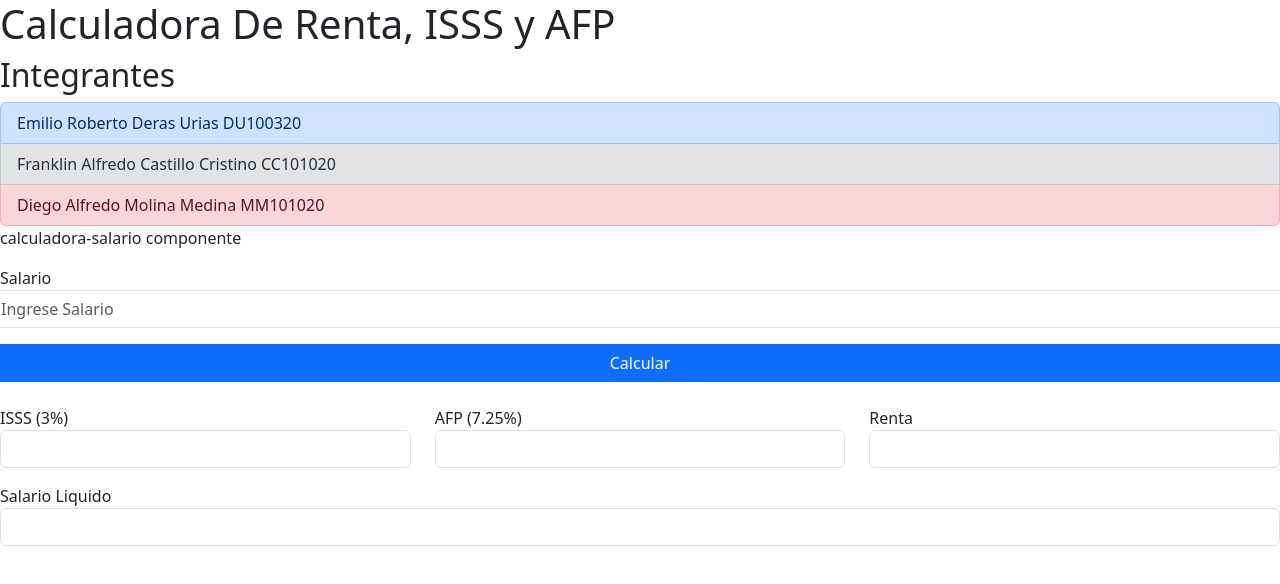
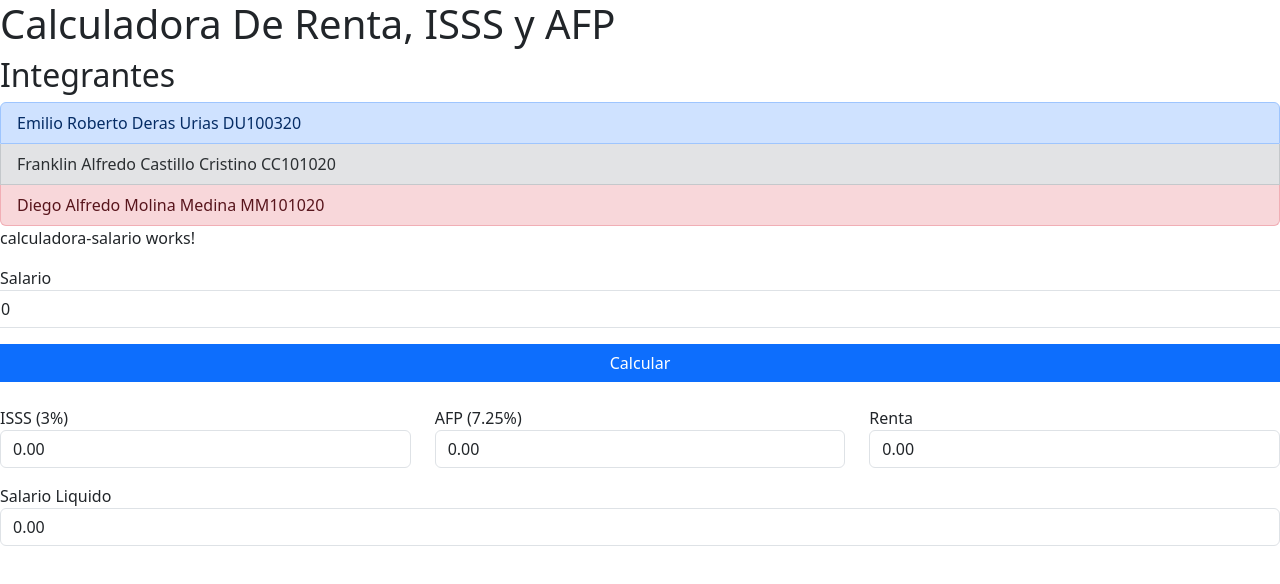
Before and after one commit to Franklin-Castillo-Dev/labufgII, an Angular app: page / in a window 1280 px wide. Shown: the top 584 px of the page. Built offline with nearby package versions, Linux system fonts and the light colour scheme.

Commit message:
vinculacion de Inputs en Vista con Objeto de Datos del Componente.

```diff
--- a/src/app/components/calculadora-salario/calculadora-salario.component.html
+++ b/src/app/components/calculadora-salario/calculadora-salario.component.html
@@ -1,78 +1,36 @@
-<p>calculadora-salario componente</p>
+<p>calculadora-salario works!</p>
 
 <div class="form-group">
     <div class="row mb-3">
         <label for="salario">Salario</label>
-    <input
-      type="number"
-      step="0.01"
-      min="0"
-      class="form-control"
-      id="salario"
-      placeholder="Ingrese Salario"
-    />
+        <input type="number" step="0.01" min="0" class="form-control" id="salario"  placeholder="Ingrese Salario"  [(ngModel)]="datos.salario">
     </div>
 
     <div class="row mb-4">
-    <button class="btn btn-primary" type="button">Calcular</button>
+        <button class="btn btn-primary" type="button"> Calcular</button>
     </div>
 
     <div class="row">
         <div class="col mb-3">
             <label for="isss">ISSS (3%)</label>
-      <input
-        class="form-control"
-        type="number"
-        step="0.01"
-        min="0"
-        class="form-control"
-        id="isss"
-        readonly
-      />
+            <input class="form-control" type="number" step="0.01" min="0" class="form-control" id="isss" readonly [value]="datos.isss">
         </div>
 
         <div class="col mb-3">
             <label for="afp">AFP (7.25%)</label>
-      <input
-        class="form-control"
-        type="number"
-        step="0.01"
-        min="0"
-        class="form-control"
-        id="afp"
-        name="afp"
-        readonly
-      />
+            <input class="form-control" type="number" step="0.01" min="0" class="form-control" id="afp" name="afp" readonly [value]="datos.afp">
         </div>
 
         <div class="col mb-3">
             <label for="renta">Renta</label>
-      <input
-        class="form-control"
-        type="number"
-        step="0.01"
-        min="0"
-        class="form-control"
-        id="renta"
-        name="renta"
-        readonly
-      />
+            <input class="form-control" type="number" step="0.01" min="0" class="form-control" id="renta" name="renta" readonly [value]="datos.renta">
         </div>
     </div>
 
     <div class="row">
         <div class="col">
             <label for="salarioLiquido">Salario Liquido</label>
-      <input
-        class="form-control"
-        type="number"
-        step="0.01"
-        min="0"
-        class="form-control"
-        id="salarioLiquido"
-        name="salarioLiquido"
-        readonly
-      />
+            <input class="form-control" type="number" step="0.01" min="0" class="form-control" id="salarioLiquido"  name="salarioLiquido"  readonly [value]="datos.liquido">
         </div>
     </div>
   </div>
```
Lines whose indentation alone changed are shown as unchanged.
